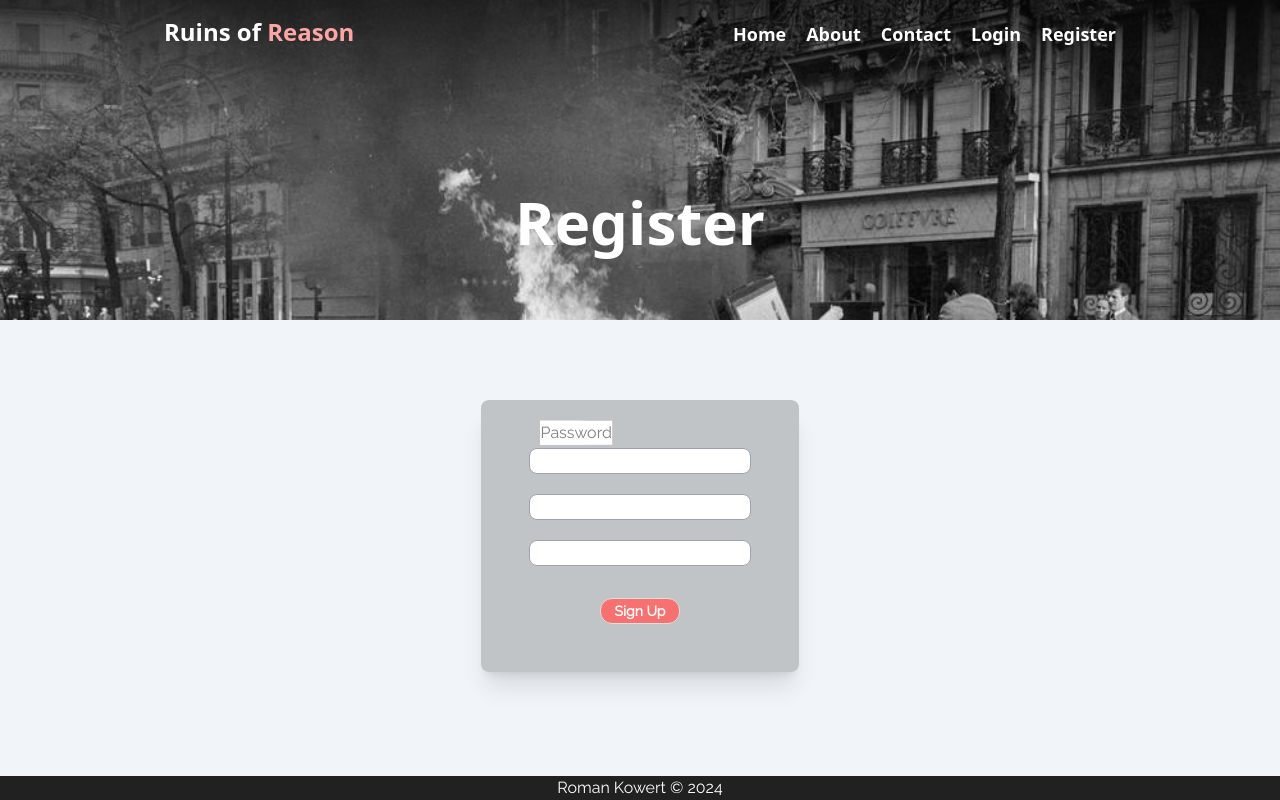
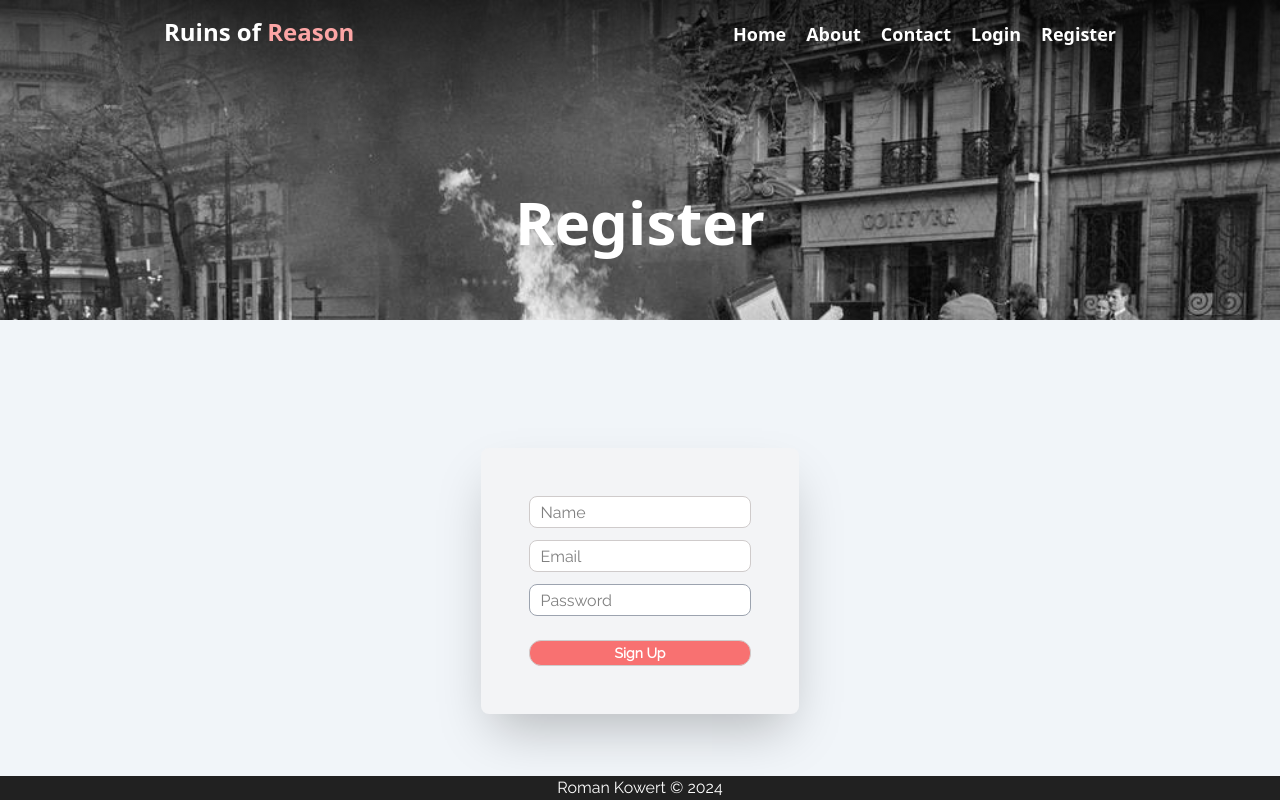
Before and after one commit to rom4kov/plasticavantgardes, a Flask app: page /register in a window 1280 px wide. Run offline with Flask 3, Linux system fonts and the light colour scheme; some libraries are stand-ins or nearby versions.

Commit message:
adjust contact login & register pages layout & style

```diff
--- a/forms.py
+++ b/forms.py
@@ -26,7 +26,7 @@ class RegisterForm(FlaskForm):
 
 class LoginForm(FlaskForm):
     email = StringField(label='Email', validators=[DataRequired(), Email()])
-    password = PasswordField(label='Password:', validators=[DataRequired(), Length(8)])
+    password = PasswordField(label='Password', validators=[DataRequired(), Length(8)])
     submit = SubmitField(label='Log In')
 
 
--- a/static/css/styles_input.css
+++ b/static/css/styles_input.css
@@ -81,7 +81,7 @@ body{
 
 input {
   padding-left: 0.5rem;
-  border: 1px solid #e0e0e0;
+  border: 1px solid #cfcbcb;
 }
 
 footer {
--- a/static/css/styles_output.css
+++ b/static/css/styles_output.css
@@ -664,6 +664,10 @@ video {
   top: 25rem;
 }
 
+.top-\[15rem\] {
+  top: 15rem;
+}
+
 .z-10 {
   z-index: 10;
 }
@@ -911,6 +915,10 @@ video {
   width: 100%;
 }
 
+.w-24 {
+  width: 6rem;
+}
+
 .min-w-80 {
   min-width: 20rem;
 }
@@ -1067,9 +1075,9 @@ video {
   border-color: rgb(176 176 176 / var(--tw-border-opacity));
 }
 
-.border-\[\#e0e0e0\] {
+.border-\[\#e2e2e2\] {
   --tw-border-opacity: 1;
-  border-color: rgb(224 224 224 / var(--tw-border-opacity));
+  border-color: rgb(226 226 226 / var(--tw-border-opacity));
 }
 
 .border-black {
@@ -1085,6 +1093,11 @@ video {
 .border-slate-300 {
   --tw-border-opacity: 1;
   border-color: rgb(203 213 225 / var(--tw-border-opacity));
+}
+
+.border-\[\#cfcbcb\] {
+  --tw-border-opacity: 1;
+  border-color: rgb(207 203 203 / var(--tw-border-opacity));
 }
 
 .bg-\[\#86452770\] {
@@ -1499,7 +1512,7 @@ body{
 
 input {
   padding-left: 0.5rem;
-  border: 1px solid #e0e0e0;
+  border: 1px solid #cfcbcb;
 }
 
 footer {
@@ -1697,6 +1710,18 @@ input:focus-visible, textarea:focus-visible {
 }
 
 @media (min-width: 768px) {
+  .md\:top-\[22rem\] {
+    top: 22rem;
+  }
+
+  .md\:m-12 {
+    margin: 3rem;
+  }
+
+  .md\:mt-12 {
+    margin-top: 3rem;
+  }
+
   .md\:flex {
     display: flex;
   }
@@ -1727,6 +1752,10 @@ input:focus-visible, textarea:focus-visible {
     margin-left: calc(0.25rem * calc(1 - var(--tw-space-x-reverse)));
   }
 
+  .md\:p-12 {
+    padding: 3rem;
+  }
+
   .md\:pb-0 {
     padding-bottom: 0px;
   }
--- a/templates/contact.html
+++ b/templates/contact.html
@@ -28,7 +28,7 @@
                 type="text"
                 name="name"
                 id="name"
-                class="w-full h-8 rounded-md border border-[#e0e0e0] bg-white py-3 px-6 text-base font-medium text-[#6B7280]"
+                class="w-full h-8 rounded-md border border-[#cfcbcb] bg-white py-3 px-6 text-base font-medium text-[#6B7280]"
               />
               <label for="name" class="block text-base font-boldtext-red-400"
                 >Full Name</label
@@ -39,7 +39,7 @@
                 type="email"
                 name="email"
                 id="email"
-                class="w-full h-8 rounded-md border border-[#e0e0e0] bg-white py-3 px-6 text-base font-medium text-[#6B7280]"
+                class="w-full h-8 rounded-md border border-[#cfcbcb] bg-white py-3 px-6 text-base font-medium text-[#6B7280]"
               />
               <label for="email" class="block text-base font-boldtext-red-400"
                 >Email Address</label
@@ -62,7 +62,7 @@
               rows="4"
               name="message"
               id="message"
-              class="w-full resize-none rounded-md border border-[#e0e0e0] bg-white py-3 px-6 text-base font-medium text-[#6B7280]"
+              class="w-full resize-none rounded-md border border-[#cfcbcb] bg-white py-3 px-6 text-base font-medium text-[#6B7280]"
             ></textarea>
             <label for="message" class="block text-base font-boldtext-red-400"
               >Message</label
--- a/templates/register.html
+++ b/templates/register.html
@@ -1,22 +1,38 @@
-{% extends "base.html" %}
-{% block content %}
+{% extends "base.html" %} {% block content %}
 <h1
-        class="text-6xl font-extrabold font-sans text-white fixed top-48 left-1/2 transform -translate-x-1/2 z-20"
->Register</h1>
-<div class="container min-w-fit absolute left-1/2 transform -translate-x-1/2 top-[22rem] z-30">
-    <div class="flex flex-col xl:w-1/3 h-full mx-auto mb-16 shadow-xl m-12 p-12 bg-black/20 rounded-lg article-card
-                relative z-30" id="write-container">
-        <form action="{{ url_for('main.register') }}" method="POST" class="text-start w-full flex flex-col">
-            {{ form.csrf_token }}
-            {{ form.name.label(class="mb-1") }}
-            {{ form.name(class="border border-solid border-gray-400 rounded-lg mb-5") }}
-            {{ form.email.label(class="mb-1") }}
-            {{ form.email(class="border border-solid border-gray-400 rounded-lg mb-5") }}
-            {{ form.password.label(class="mb-1") }}
-            {{ form.password(class="border border-solid border-gray-400 rounded-lg mb-8") }}
-            {{ form.submit(class="w-20 text-sm leading-6 text-center mx-auto p-0 text-white font-extrabold rounded-xl bg-red-400
-                                  hover:bg-red-300 transition-all duration-200 cursor-pointer") }}
-        </form>
+  class="text-6xl font-extrabold font-sans text-white fixed top-48 left-1/2 transform -translate-x-1/2 z-20"
+>
+  Register
+</h1>
+<div
+  class="container mt-12 min-w-fit absolute left-1/2 transform -translate-x-1/2 top-[15rem] md:top-[22rem] z-30"
+>
+  <form
+    action="{{ url_for('main.register') }}"
+    method="POST"
+    class="text-start w-full flex flex-col"
+  >
+    {{ form.csrf_token }}
+    <div
+      class="flex flex-col gap-3 xl:w-1/3 h-full mx-auto mb-16 shadow-2xl m-12 p-12 bg-gray-100 rounded-lg article-card relative z-30"
+      id="write-container"
+    >
+      <div class="w-full">
+        {{ form.name(class="w-full h-8 rounded-lg py-3 px-6") }} {{
+        form.name.label(class="block") }}
+      </div>
+      <div class="w-full">
+        {{ form.email(class="w-full h-8 rounded-lg py-3 px-6") }} {{
+        form.email.label(class="block") }}
+      </div>
+      <div class="w-full">
+        {{ form.password(class="w-full h-8 border border-solid border-gray-400
+        rounded-lg py-3 px-6") }} {{ form.password.label(class="block") }}
+      </div>
+      {{ form.submit(class="w-full mt-3 text-sm leading-6 text-center mx-auto p-0
+      text-white font-extrabold rounded-xl bg-red-400 hover:bg-red-300
+      transition-all duration-200 cursor-pointer") }}
     </div>
+  </form>
 </div>
 {% endblock %}
```
Also changed, not shown: templates/login.html (+24 -19 lines).
